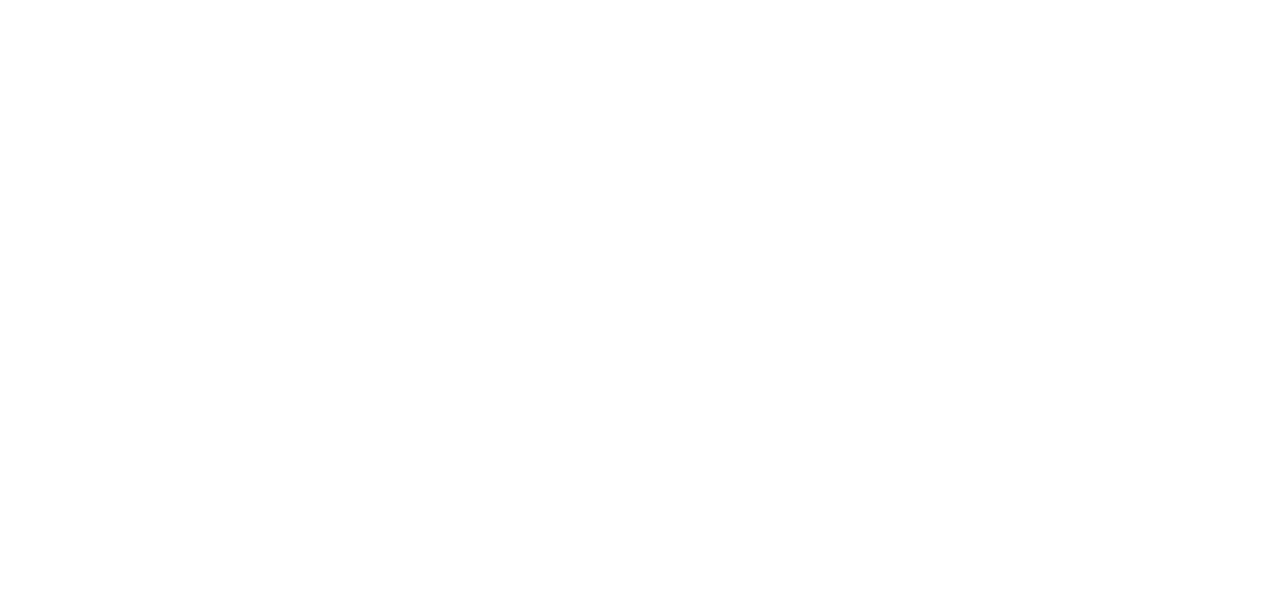
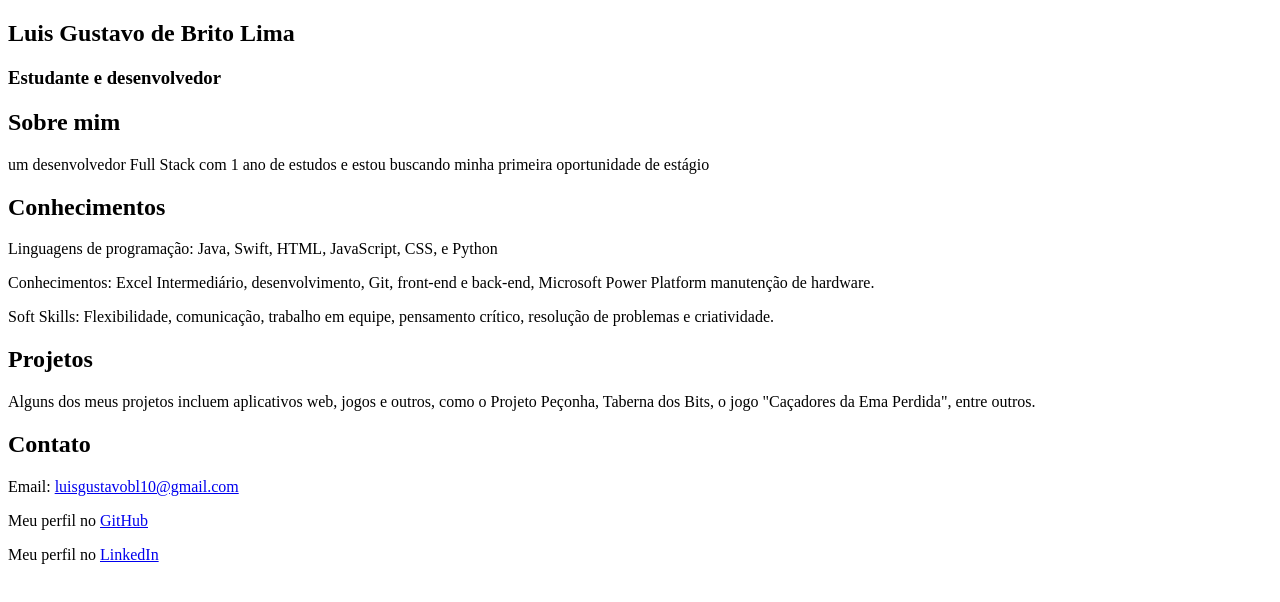
Before and after one commit to luisgustavobl/AtividadeMiniPortfolio, a plain HTML site: page index.html in a window 1280 px wide. Drawn offline with Linux system fonts and the light colour scheme.

Commit message:
Estrutura base

```diff
--- a/index.html
+++ b/index.html
@@ -5,7 +5,32 @@
     <meta name="viewport" content="width=device-width, initial-scale=1.0">
     <title>Mini Portfólio</title>
 </head>
+<!--Resta: Adicionar informações, melhorar a estrutura e estilizar com CSS-->
 <body>
+    <h2>Luis Gustavo de Brito Lima</h2>
+    <h3>Estudante e desenvolvedor</h3>
 
+    <h2>Sobre mim</h2>
+    <p>um desenvolvedor Full Stack com 1 ano de estudos e estou buscando minha primeira oportunidade de estágio</p>
+
+    <!--EDITAR  vv-->
+    <h2>Conhecimentos</h2>
+    <p>Linguagens de programação: Java, Swift, HTML, JavaScript, CSS, e Python
+    </p>
+
+    <p>Conhecimentos: Excel Intermediário, desenvolvimento, Git, front-end e back-end, Microsoft Power Platform manutenção de hardware.</p>
+
+    <p>Soft Skills: Flexibilidade, comunicação, trabalho em equipe, pensamento crítico, resolução de problemas e criatividade.</p>
+    <!--EDITAR  ^^ -->
+
+    <h2>Projetos</h2>
+    <!--Finalizar  vv-->
+    <p>Alguns dos meus projetos incluem aplicativos web, jogos e outros, como o Projeto Peçonha, Taberna dos Bits, o jogo "Caçadores da Ema Perdida", entre outros.</p>
+    <!--Não finalizado  ^^ -->
+
+    <h2>Contato</h2>
+    <p>Email: <a href="https://mail.google.com/mail/?view=cm&fs=1&to=luisgustavobl10@gmail.com" target="_blank" rel="external">luisgustavobl10@gmail.com</a></p>
+    <p>Meu perfil no <a href="https://github.com/luisgustavobl" target="_blank" rel="external">GitHub</a></p>
+    <p>Meu perfil no <a href="https://www.linkedin.com/in/luis-brito-96b098375/" target="_blank" rel="external">LinkedIn</a></p>
 </body>
 </html>
```
